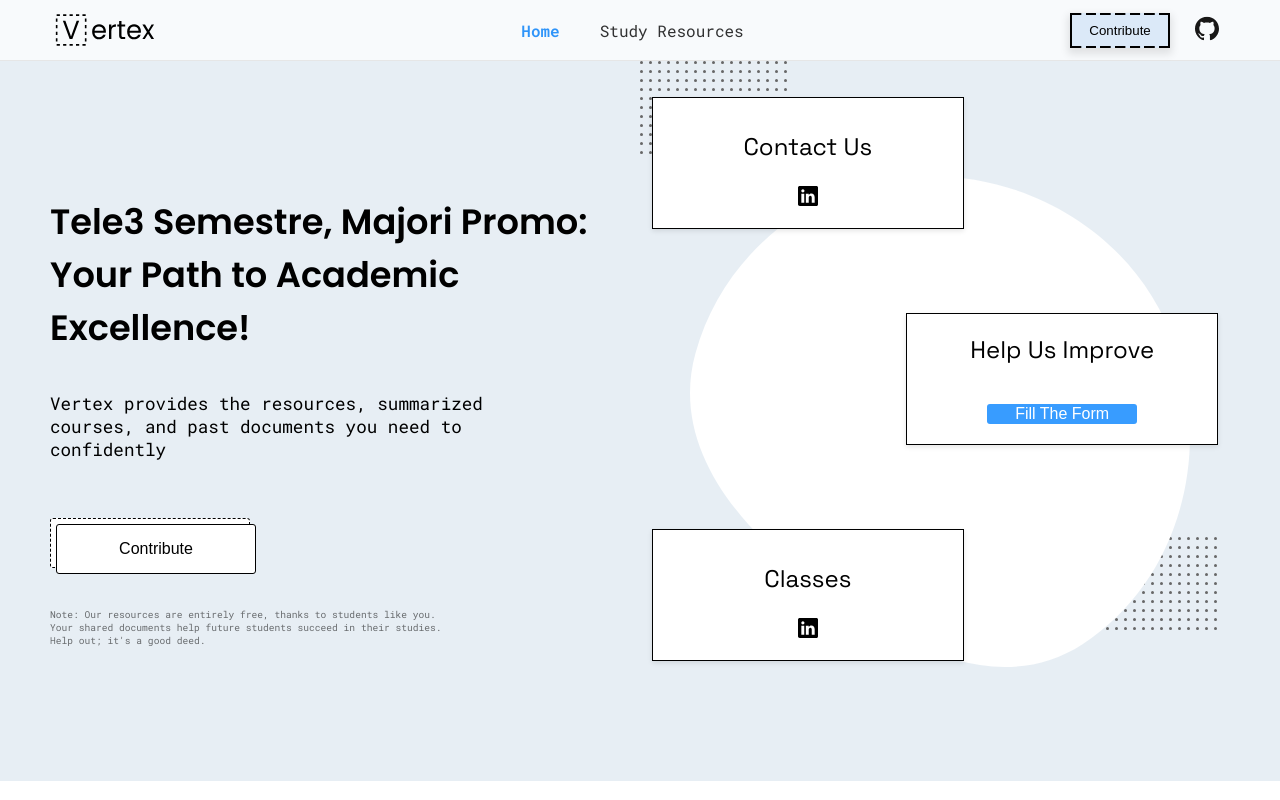
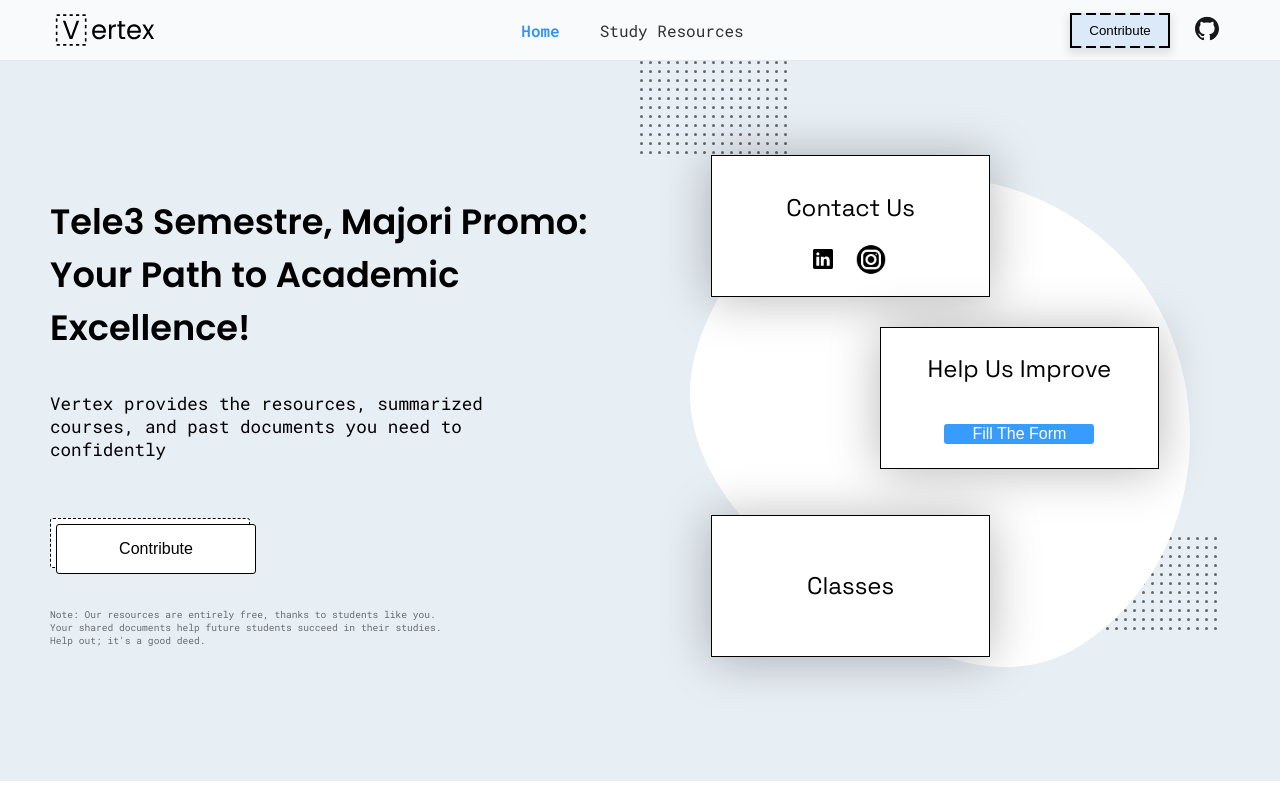
Before and after one commit to wassimmho/Vertex, a React (Vite) app in the folder frontend/: page / in a window 1280 px wide. Shown: the top 800 px of the page. Built offline with nearby package versions, Linux system fonts and the light colour scheme.

Commit message:
fix hero

```diff
--- a/frontend/src/App.jsx
+++ b/frontend/src/App.jsx
@@ -3,12 +3,14 @@ import { BrowserRouter } from 'react-router-dom'
 import AppRouter from './router/Approuter.jsx'
 import Resources from './Components/Resources/Resources.jsx'
 import Filtre from './Components/Filtre/filtre.jsx'
+import Contribute from './Components/Contribute/Contribute.jsx'
 import './App.css'
 
 function App() {
   return (
-    <BrowserRouter>
-      <AppRouter />
+    //<Contribute/>
+     <BrowserRouter>
+       <AppRouter />
     </BrowserRouter>
   )
 }
--- a/frontend/src/Components/Contribute/Contribute.css
+++ b/frontend/src/Components/Contribute/Contribute.css
@@ -0,0 +1,29 @@
+.contribute-container1{
+    display: flex;
+    justify-content: center;
+    align-items: center;
+    height: 15vh;
+    width: 60vw;
+    border: 2px solid #b7b5b5;
+    background-color: rgb(235, 235, 235 ,.75);
+}
+.contribute-title{
+    font-size: 1.6rem;
+    font-weight: 500;
+    margin-bottom: 12px;
+    user-select: none;
+    font-family: 'Roboto mono', sans-serif;
+    padding-left: 10px;
+}
+.contribute-text{
+    font-weight: 200;
+    color: #333;
+    font-family: 'Poppins', sans-serif;
+    margin-left: 10px;
+}
+.contribute-highlight{
+    color:rgb(37, 161, 250);
+    font-weight: 500;
+    text-decoration: underline;
+    cursor: pointer;
+}
--- a/frontend/src/Components/Contribute/Contribute.jsx
+++ b/frontend/src/Components/Contribute/Contribute.jsx
@@ -0,0 +1,18 @@
+import "./Contribute.css";
+import { useState } from "react";
+
+const Contribute = () => {
+    return (
+        <div className="contribute-container1">
+            <div className="contribute-box">
+                <h3 className="contribute-title">Contribute to our platform</h3>
+                <div className="contribute-text">
+                    <p>Your help makes a real difference. Share your notes, solved exercises,
+                        or useful video links for this course. Every contribution helps fellow students
+                         master these concepts and succeed in their studies. <span className="contribute-highlight">Contribute.</span></p>
+                </div>
+            </div>
+        </div>
+    );
+}
+export default Contribute;
--- a/frontend/src/Components/Hero/Hero.css
+++ b/frontend/src/Components/Hero/Hero.css
@@ -121,27 +121,33 @@
     align-items: center;
     padding: 30px;
     border: 1px solid black;
-    box-shadow: 0 2px 5px rgba(0, 0, 0, 0.1);
+    box-shadow: 0px 2px 50px rgba(0, 0, 0, 0.282);
     background-color: #ffffff;
-    width: 250px;
-    height: 70px;
+    width: 17vw;
+    height: 10vh;
     position: absolute;
     z-index: 2;
 }
-
+.classes-hero-icon{
+    display: flex;
+    flex-direction: row;
+    align-items: center;
+    justify-content: center;
+    gap: 10px;
+}
 #box-hero-1{
-    top: 5%;
-    left: 2%;
+    top: 13%;
+    left: 12%;
 }
 
 #box-hero-2{
-    top: 35%;
-    right: 2%;
+    top: 37%;
+    right: 12%;
 }
 
 #box-hero-3{
-    top: 65%;
-    left: 2%;
+    top: 63%;
+    left: 12%;
 }
 
 .linkedin-icon-hero{
@@ -153,6 +159,7 @@
     font-family: 'Space Grotesk', sans-serif;
     font-weight: 400;
 }
+
 
 #form-button-hero{
     background-color: #389CFF;
@@ -168,3 +175,6 @@
     z-index: 0;
     border-radius: 3px;
 }
+.classes-hero-subtitle {
+    position: absolute;
+}
--- a/frontend/src/Components/Hero/Hero.jsx
+++ b/frontend/src/Components/Hero/Hero.jsx
@@ -3,6 +3,8 @@ import './Hero.css';
 import Bulb from '../../assets/Vector.svg';
 import dots from '../../assets/DotGrid.svg';
 import linkedinIcon from '../../assets/linkdin.svg'; // Path to your linkedin.svg
+import Instagram from '../../assets/instagram.svg'; // Path to your instagram.svg
+
 const Hero = () => {
     return (
         <div className="hero-container">
@@ -16,19 +18,21 @@ return (
             <div className="hero-media">
                 <div className='classes-hero' id='box-hero-1'>
                         <h2 className='classes-hero-title-'>Contact Us</h2>
+                    <div className='classes-hero-icon'>
                         <a href="https://www.linkedin.com/in/wassim-mouhouche-773559318/" target="_blank" rel="noopener noreferrer">
                                 <img src={linkedinIcon} alt="LinkedIn" className="linkedin-icon-hero" />
                         </a>
+                        <a href="https://www.instagram.com/wassimmho/" target="_blank" rel="noopener noreferrer">
+                                <img src={Instagram} alt="Instagram" className="instagram-icon-hero" />
+                        </a>
+                    </div>
                 </div>
                 <div className='classes-hero' id='box-hero-2'>
                     <h2 className='classes-hero-title-'>Help Us Improve</h2>
                     <button id='form-button-hero'>Fill The Form</button>
                 </div>
                 <div className='classes-hero' id='box-hero-3'>
-                <h2 className='classes-hero-title-'>Classes</h2>
-                <a href="https://www.linkedin.com/in/wassim-mouhouche-773559318/" target="_blank" rel="noopener noreferrer">
-                          <img src={linkedinIcon} alt="LinkedIn" className="linkedin-icon-hero" />
-                </a>
+                    <h2 className='classes-hero-title-' id='Classes-title'>Classes</h2>
                 </div>
 
             <img src={dots} alt="Dots" className="hero-dots" id='topdots' />
--- a/frontend/src/Components/Module/module.css
+++ b/frontend/src/Components/Module/module.css
@@ -1,7 +1,3 @@
-.links a{
-    color:rgb(0, 0, 255);
-    text-decoration:none;
-}
 .container-module-info{
     display: flex;
     gap:20px;
@@ -60,3 +56,7 @@
     border-radius: 50px;
     background-color: rgb(50, 135, 245);
 }
+.contribute-component{
+    padding-top: 20vh;
+    padding-left: 4vw;
+}
--- a/frontend/src/Components/Module/module.jsx
+++ b/frontend/src/Components/Module/module.jsx
@@ -3,6 +3,7 @@ import Footerdoc from "../../Components/Footerdoc/Footerdoc";
 import { useEffect, useState } from 'react';
 import Filtre from "../Filtre/filtre";
 import Resources from "../Resources/Resources";
+import Contribute from "../Contribute/Contribute";
 import './module.css';
 
 const module = () => {
@@ -60,6 +61,9 @@ const module = () => {
                                 externalResources={selectedModule["External Resources"]}
                             />
                         </div>
+                        <div className="contribute-component">
+                            <Contribute />
+                        </div>
                     </div>
                 ) : selectedSpeciality ? (
                     <p id="choose-module-text">Select a module to view its details.</p>
--- a/frontend/src/Components/Resources/Resources.css
+++ b/frontend/src/Components/Resources/Resources.css
@@ -59,19 +59,23 @@
 }
 .Youtube-links a{
     font-family: Poppins, "Helvetica Neue", Helvetica, sans-serif;
-    color:rgb(0, 0, 255);
+    color:rgb(0, 0, 0);
     text-decoration:none;
 }
 
 .Drive-links a{
     font-family: Poppins, "Helvetica Neue", Helvetica, sans-serif;
-    color:rgb(0, 0, 255);
+    color:rgb(0, 0, 0);
     text-decoration:none;
 }
 .Document-links a{
     font-family: Poppins, "Helvetica Neue", Helvetica, sans-serif;
-    color:rgb(0, 0, 255);
+    color:rgb(0, 0, 0);
     text-decoration:none;
+}
+
+.Document-links a :hover {
+    color:#1a0dab;
 }
 .container {
     display: flex;
@@ -149,11 +153,11 @@
 }
 
 .links a {
-    color: #1a0dab;
-    text-decoration: underline;
+    color: #000000;
+    text-decoration: none;
     transition: color 0.2s;
 }
 
 .links a:hover {
-    color: #d32f2f;
+    color: #325efb;
 }
```
Also changed, not shown: frontend/src/assets/Instagram.svg (added). Lines whose indentation alone changed are shown as unchanged.
